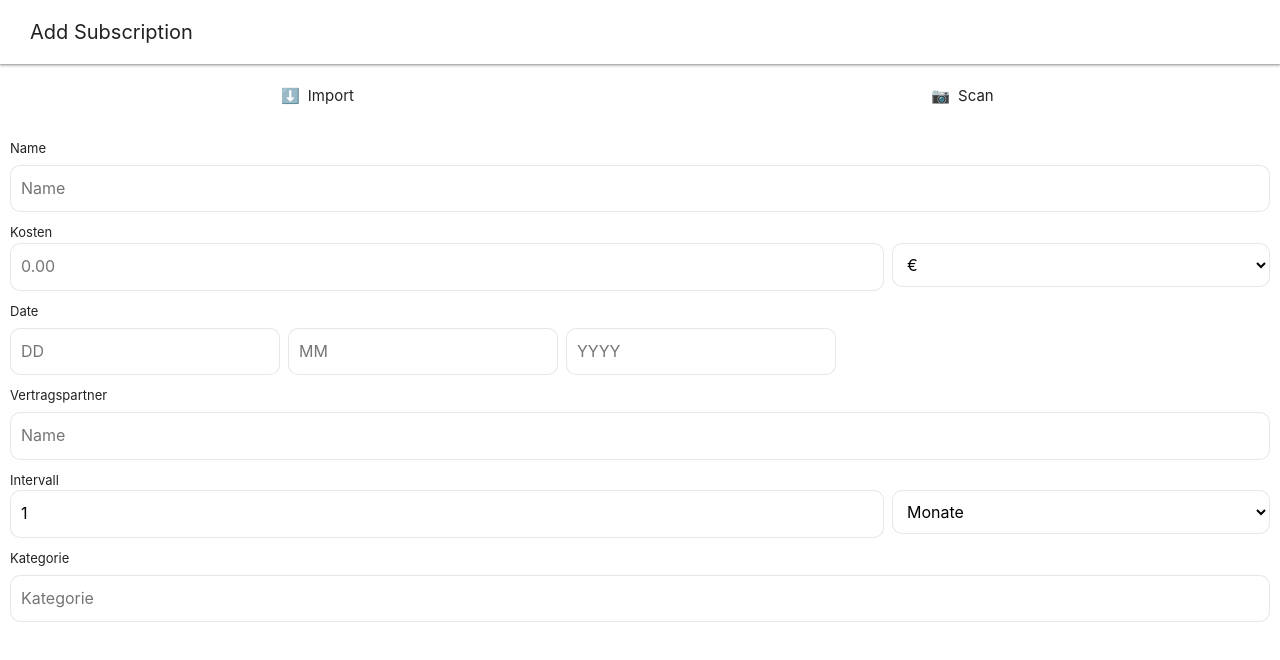
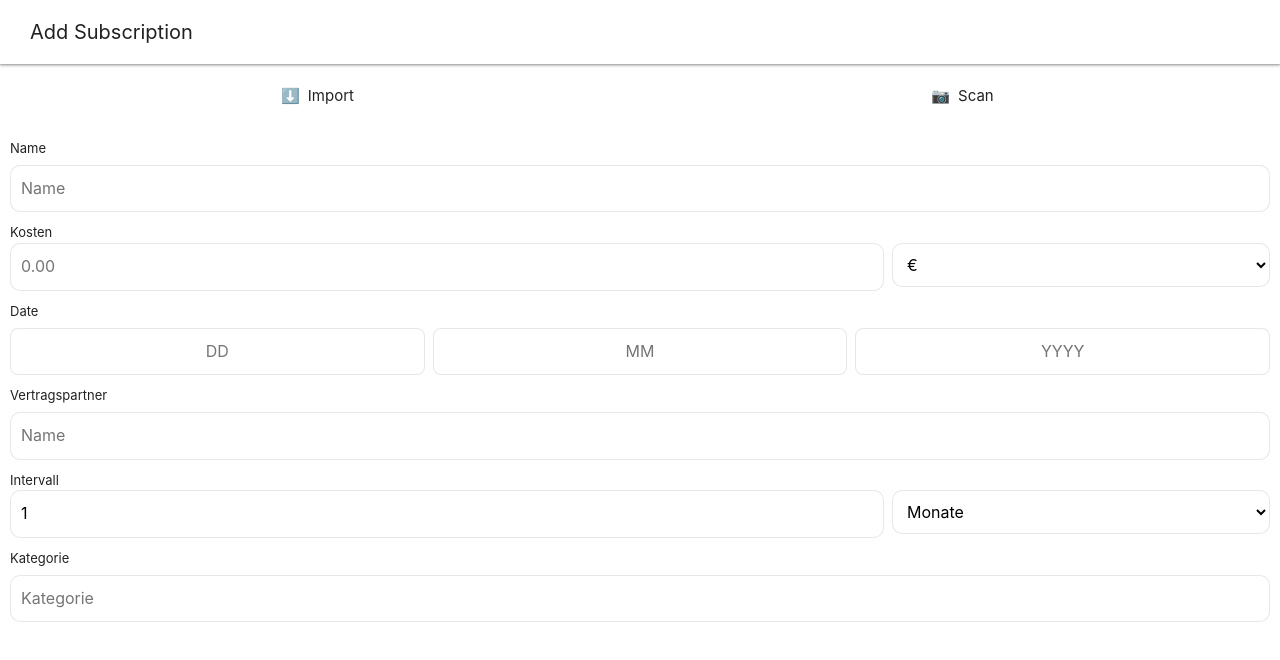
Before and after one commit to SE-Team-E1/SE-SubscriptionGuard, a Vue app in the folder src/walking_skeleton/: page /add in a window 1280 px wide. Shown: the top 660 px of the page. Built offline with nearby package versions, Linux system fonts and the light colour scheme; the HTML template or start-up script is replaced by a standard one.

Commit message:
Fixed css add subscription page

```diff
--- a/src/walking_skeleton/src/views/AddSubscriptionView.vue
+++ b/src/walking_skeleton/src/views/AddSubscriptionView.vue
@@ -185,8 +185,7 @@ const form = reactive({
   display:flex;
   gap:8px;
 }
-  flex:1;
-git
+
 .date-inputs input{
   flex:1;
   text-align:center;
```
